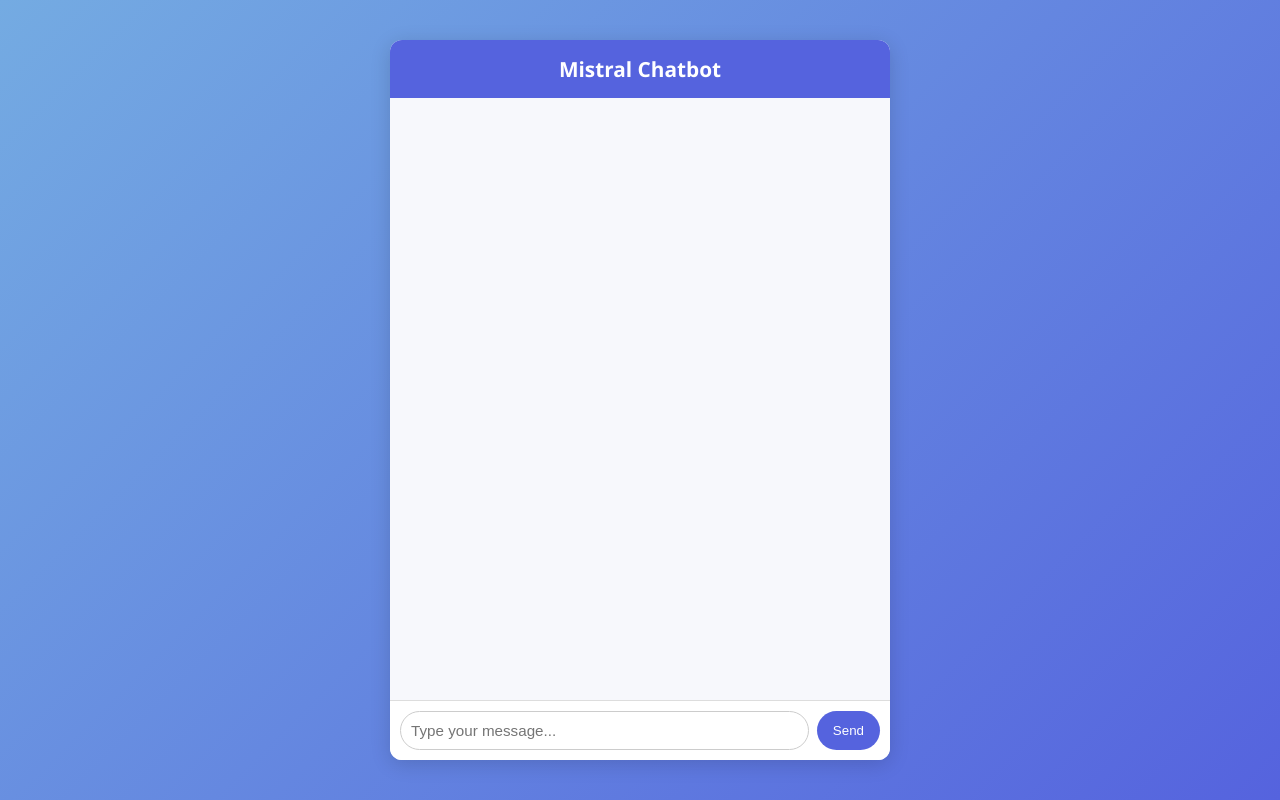
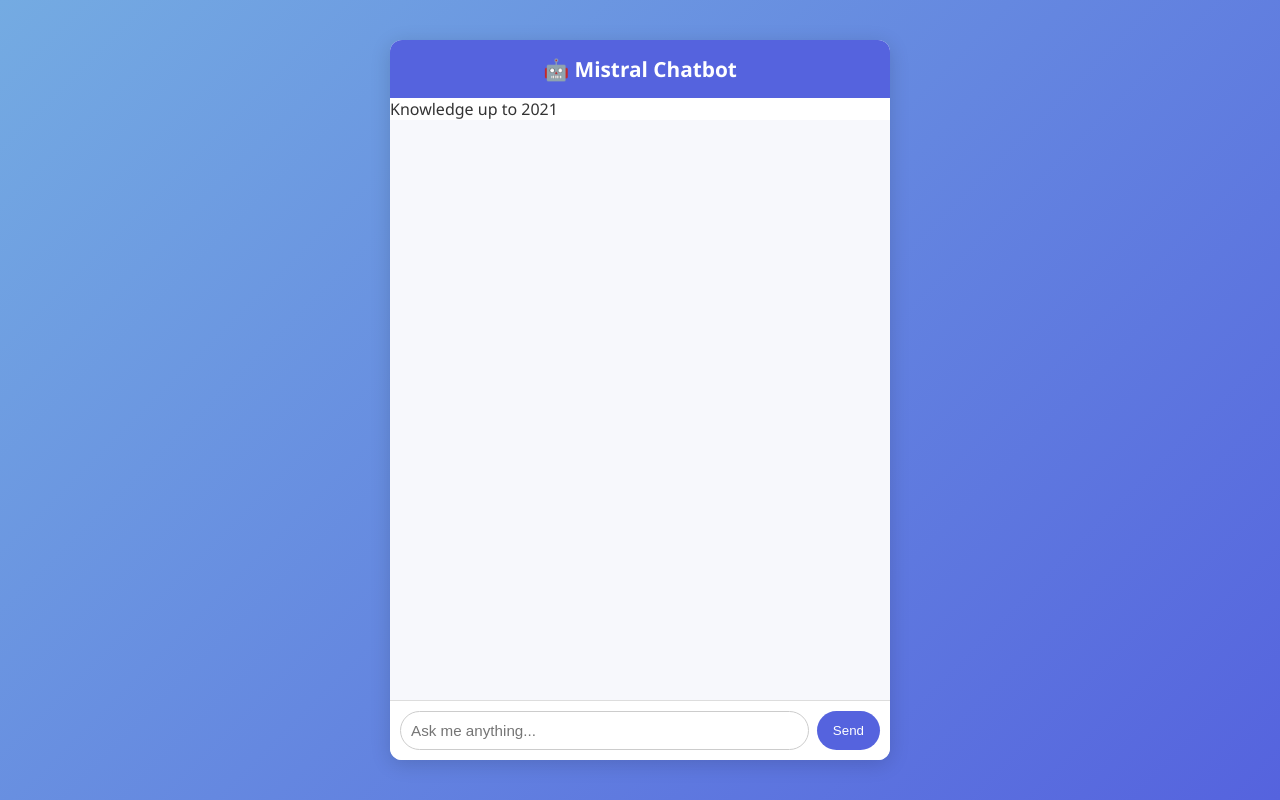
Before and after one commit to saurav-wankhade/Mistral-frontend, a plain HTML site: page index.html in a window 1280 px wide. Drawn offline with Linux system fonts and the light colour scheme.

Commit message:
Update index.html

```diff
--- a/index.html
+++ b/index.html
@@ -8,12 +8,20 @@
 </head>
 <body>
   <div class="chat-container">
-    <h2>Mistral Chatbot</h2>
+    <!-- Header -->
+    <header class="chat-header">
+      <h2>🤖 Mistral Chatbot</h2>
+      <span class="info">Knowledge up to 2021</span>
+    </header>
+
+    <!-- Chat messages -->
     <div class="chat-box" id="chat"></div>
-    <div class="input-area">
-      <input type="text" id="message" placeholder="Type your message..." onkeydown="checkEnter(event)">
+
+    <!-- Input area -->
+    <footer class="input-area">
+      <input type="text" id="message" placeholder="Ask me anything..." onkeydown="checkEnter(event)">
       <button onclick="sendMessage()">Send</button>
-    </div>
+    </footer>
   </div>
   <script src="script.js"></script>
 </body>
```
